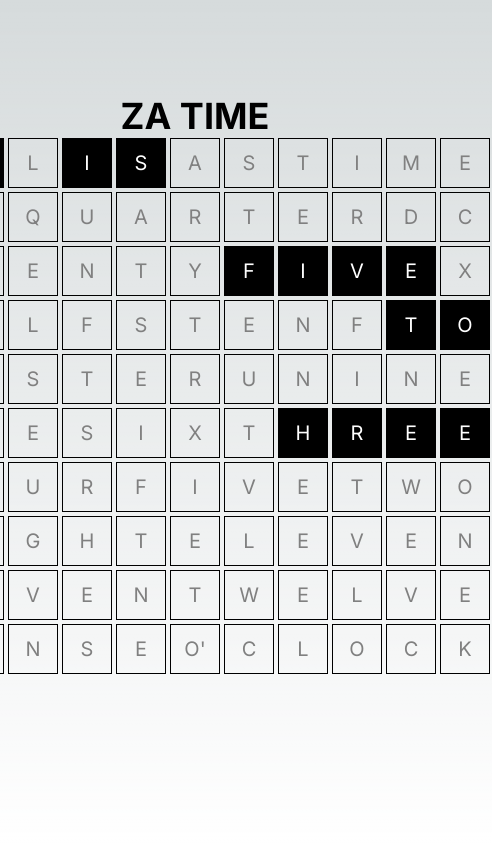
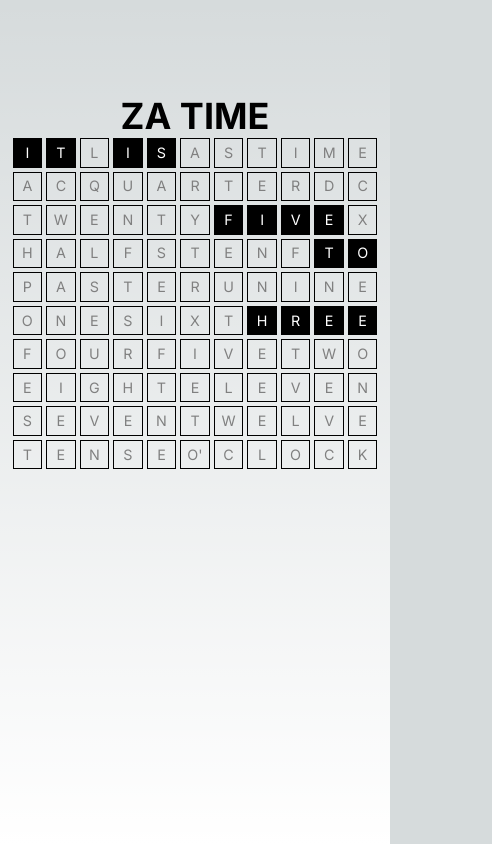
Before and after one commit to ZahirSaiyed/word-clock, a Next.js app: page / in a window 390 px wide. Shown: the whole page, 492 px wide, since content can reach past the window. Built offline with nearby package versions, Linux system fonts and the light colour scheme.

Commit message:
Adjusting for mobile

```diff
--- a/src/components/WordClockGrid.tsx
+++ b/src/components/WordClockGrid.tsx
@@ -1,5 +1,6 @@
 'use client';
 import React, { useState, useEffect } from 'react';
+import styled from 'styled-components';
 
 const WordClockGrid: React.FC = () => {
   // Define the grid of letters
@@ -170,10 +171,14 @@ const WordClockGrid: React.FC = () => {
                 <div
                   key={`${rowIndex}-${columnIndex}`}
                   style={{
-                    width: '50px',
-                    height: '50px',
-                    lineHeight: '50px',
-                    fontSize: '20px',
+                    // width: '50px',
+                    // height: '50px',
+                    // lineHeight: '50px',
+                    // fontSize: '20px',
+                    width: '3.5vmax',
+                    height: '3.5vmax',
+                    lineHeight: '4vmax',
+                    fontSize: '1.7vmax',
                     border: '1px solid black',
                     margin: '2px',
                     textAlign: 'center',
```
